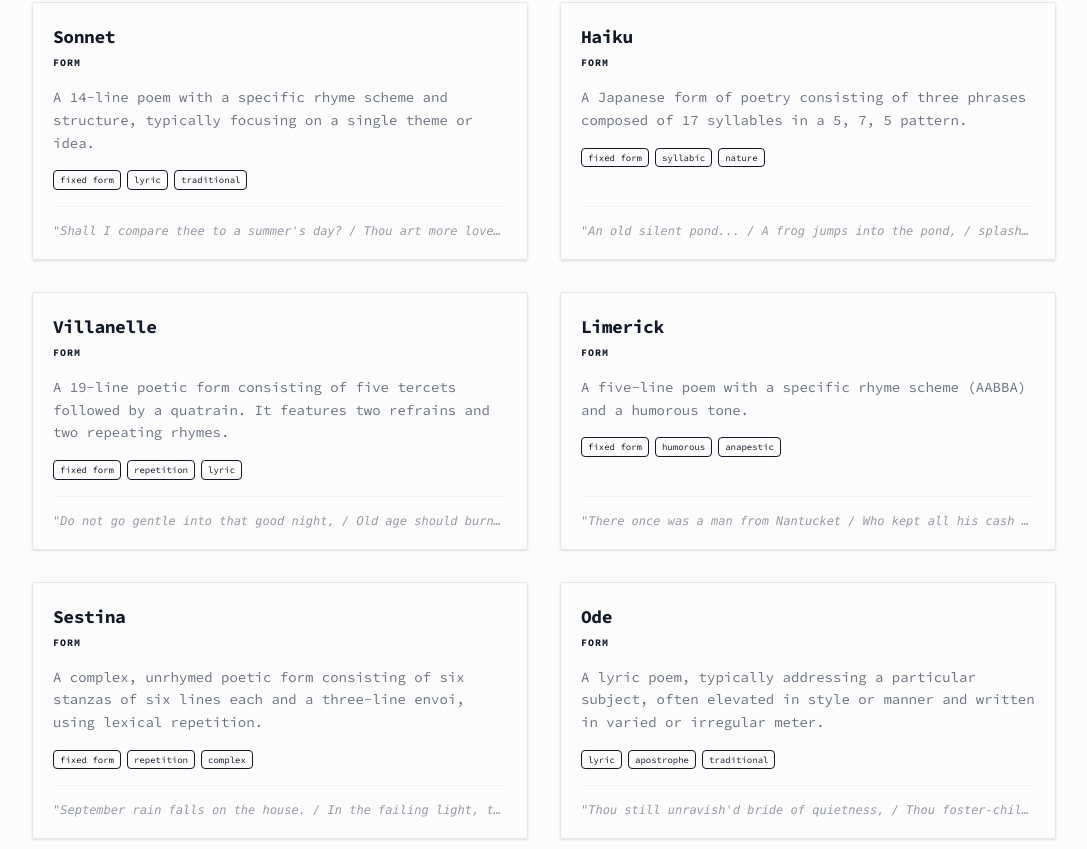
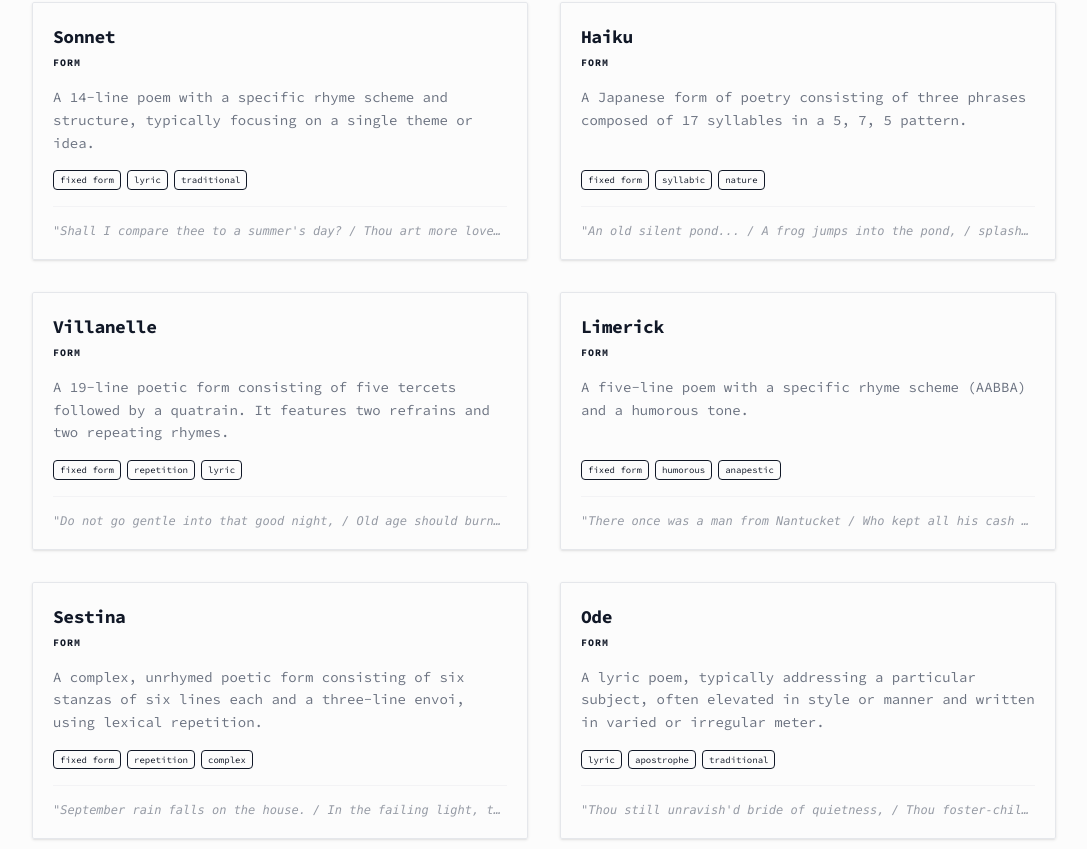
Before and after one commit to jonnydry/Sancho, a React (Vite) app: page / in a window 1280 px wide. Shown: the part 891-1740 px from the top of the page, without its empty margins (96-1183 px from the left). Built offline with nearby package versions, Linux system fonts and the light colour scheme; no server answers.

Commit message:
Refactor tag display and layout in PoetryCard component
- Moved the tags section to a more visually appealing position within the card layout.
- Ensured consistent styling and spacing for the tags and example snippet sections.
- Improved overall readability and user interaction with the tags.

```diff
--- a/components/PoetryCard.tsx
+++ b/components/PoetryCard.tsx
@@ -54,6 +54,7 @@ export const PoetryCard: React.FC<PoetryCardProps> = memo(({ item, onSelect, onT
           {item.description}
         </p>
 
+        <div className="mt-auto w-full">
           {item.tags && item.tags.length > 0 && (
             <div className="flex flex-wrap gap-1.5 mb-4">
               {item.tags.slice(0, 3).map((tag) => (
@@ -78,12 +79,13 @@ export const PoetryCard: React.FC<PoetryCardProps> = memo(({ item, onSelect, onT
             </div>
           )}
 
-        <div className="mt-auto pt-4 border-t border-[rgb(var(--app-border)/0.4)]">
+          <div className="pt-4 border-t border-[rgb(var(--app-border)/0.4)]">
             <p className="text-xs text-muted font-mono italic truncate opacity-70 group-hover:opacity-100 transition-opacity">
               "{item.exampleSnippet}"
             </p>
           </div>
         </div>
       </div>
+    </div>
   );
 });
```
Lines whose indentation alone changed are shown as unchanged.
